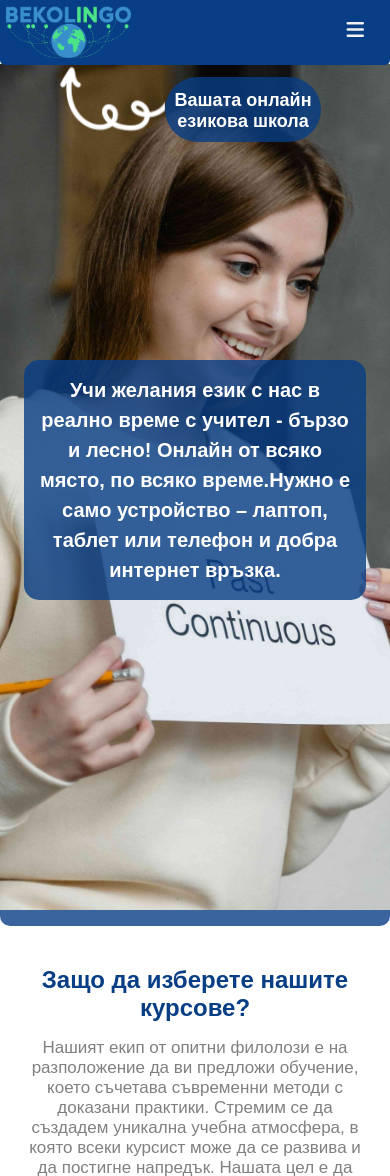
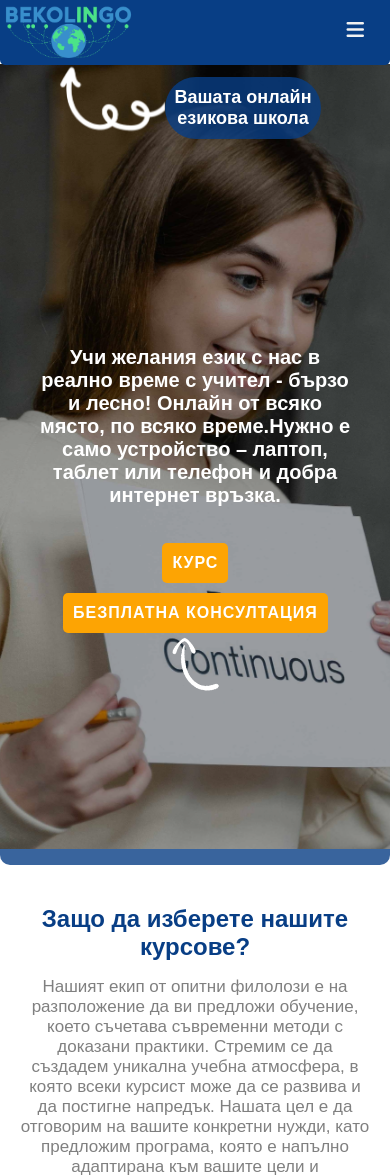
Before and after one commit to berkayhalil/Online_language_school, a PHP site: page / in a window 390 px wide. Shown: the top 1176 px of the page. Run offline with PHP 8.4, Linux system fonts and the light colour scheme; some libraries are stand-ins or nearby versions.

Commit message:
Add new images and update CSS for improved animations and responsiveness

```diff
--- a/css.folder/buttons.scss
+++ b/css.folder/buttons.scss
@@ -3,8 +3,21 @@ $speed: 0.5s;
 
 
 .course{
-  margin-left: 20px;
-width: 100px;
+  opacity:0;
+}
+.swiper-slide-active .course{
+  animation: fadeInUp 1s ease-out forwards;
+  animation-delay: 0.5s;
+  opacity: 0;
+  cursor: pointer;
+  display: flex;
+  width: 100px;
+  z-index: 2;
+  display: flex;
+}
+
+.dontDisplay{
+  display: none !important;
 }
 
 .btn-flip {
@@ -22,6 +35,7 @@ width: 100px;
   text-transform: uppercase;
   border-radius: 5px;
   font-weight: bold;
+  z-index: 1;
 
   &:hover {
     &:after {
@@ -69,28 +83,15 @@ width: 100px;
 
 @media screen and (max-width: 800px) {
   .btn-flip {
-    position: absolute;
-    right: 10px;
-    top: 120px;
-    outline: 0;
-    color: #fff;
-    line-height: 40px;
-    text-align: center;
-    letter-spacing: 1px;
-    display: inline-block;
-    text-decoration: none;
-    text-transform: uppercase;
-    font-size: 14px;
-
     &:hover {
       &:after {
         opacity: 1;
-        transform: translateY(0) rotateX(0);
+        transform: translateY(0); // Remove rotateX(0)
       }
 
       &:before {
         opacity: 0;
-        transform: translateY(50%) rotateX(90deg);
+        transform: translateY(50%); // Remove rotateX(90deg)
       }
     }
 
@@ -105,7 +106,7 @@ width: 100px;
       position: absolute;
       background: #fda403;
       content: attr(data-back);
-      transform: translateY(-50%) rotateX(90deg);
+      transform: translateY(-50%); // Remove rotateX(90deg)
     }
 
     &:before {
@@ -120,12 +121,16 @@ width: 100px;
       position: relative;
       background: #fda403;
       content: attr(data-front);
-      transform: translateY(0) rotateX(0);
+      transform: translateY(0); // Remove rotateX(0)
     }
   }
 
-  .btn-flip.course{
-    right: 13px;
-    top: 75px;
+  .course{
+    display: flex;
+    opacity: 100%;
+  }
+
+  .dontDisplay{
+    display: block !important;
   }
 }
--- a/css.folder/contact-form.css
+++ b/css.folder/contact-form.css
@@ -9,6 +9,7 @@
   max-width: calc(100vw - 40px);
   box-sizing: border-box;
   position: relative;
+  z-index: 2;
 }
 
 #contact_us {
@@ -96,7 +97,7 @@
   width: 100%;
   display: none;
   position: fixed;
-  z-index: 1;
+  z-index: 2;
   top: 0;
   left: 0;
   background-color: rgb(0, 0, 0);
--- a/css.folder/home-section.css
+++ b/css.folder/home-section.css
@@ -1,23 +1,25 @@
-
 .home-section {
   margin-top: 0;
   position: relative;
-  display: flex; /* Use Flexbox */
-  flex-direction: column; /* Stack items vertically */
-  justify-content: center; /* Center items vertically */
-  align-items: center; /* Center items horizontally */
-  text-align: center; /* Center text within the paragraph */
+  display: flex;
+  flex-direction: column;
+  justify-content: center;
+  align-items: center;
+  text-align: center;
   margin-top: 65px;
   scroll-margin-top: 65px;
-  /*background-image: url("../images/pexels-tima-miroshnichenko2-66714190.jpg"); /* Background image */
-  background-size: cover; /* Cover the entire section */
-  background-position: center; /* Center the image */
-  background-repeat: no-repeat; /* Prevent the image from repeating */
+  background-size: cover;
+  background-position: center;
+  background-repeat: no-repeat;
   border-bottom-left-radius: 10px;
   border-bottom-right-radius: 10px;
-  min-height: 70vh; /* Set a fixed height */
-  color: #ffffff; /* Set default text color to white for visibility */
+  min-height: 70vh;
+  color: #ffffff;
   border-bottom: 1rem solid var(--main-text-background-color);
+}
+
+#home-section-div {
+  display: none;
 }
 
 
@@ -53,36 +55,39 @@
   text-align: center;
 }
 
-#h-home {
-  position: absolute;
-  margin-bottom: -100px;
-  padding: 15px;
+.h-home2{
+  opacity: 0;
+}
+.swiper-slide-active .h-home2 {
+  margin-top: 100px;
+  z-index: 2;
   text-align: center;
-  color: var(--main-body-light-color);
-  background-color: var(--main-text-background-color);
-  border-radius: 15px;
-  max-width: 890px;
-  font-size: 20px;
-  line-height: 1.5;
-  font-weight: bold;
-  text-align: center;
+  max-width: 60%;
+  font-size: 21px;
+  animation: fadeInUp 1s ease-out forwards;
+  animation-delay: 0.5s;
+  opacity: 0;
 }
+
+
 
 #div-container-for-boxes {
   display: flex;
-  flex-direction: row; /* Stacks the boxes vertically */
-  gap: 100px; /* Adds space between the box elements */
+  flex-direction: row;
+  /* Stacks the boxes vertically */
+  gap: 100px;
+  /* Adds space between the box elements */
   margin-top: 20px;
   flex-wrap: wrap;
   justify-content: center;
   width: 70%;
 }
 
-.box{
+.box {
   background-color: #edf0f4;
   height: 290px;
   width: 250px;
-  display:flex;
+  display: flex;
   flex-direction: column;
   justify-content: flex-end;
   align-items: center;
@@ -91,27 +96,24 @@
   box-shadow: rgba(0, 0, 0, 0.35) 0px 5px 15px;
 }
 
-.box p{
+.box p {
   text-align: center;
   font-weight: bold;
   color: var(--main-body-dark-color);
 }
 
-.box-img{
+.box-img {
   width: 220px;
   height: 220px;
   margin-bottom: 17px;
   transition: transform .1s;
 }
 
-.box-img:hover{
+.box-img:hover {
   transform: scale(1.1);
 }
-.class-for-visibility{
-display: none;
-}
 
-.free-consultation{
+.free-consultation {
   text-align: left;
   color: var(--main-body-dark-color);
   font-weight: lighter;
@@ -122,72 +124,82 @@ display: none;
   line-height: 1.2;
 }
 
-#free-consultation-span{
-font-size: 25px;
-font-weight: bold;
-color:  var(--text-color);
-padding-bottom: 15px;
+#free-consultation-span {
+  font-size: 25px;
+  font-weight: bold;
+  color: var(--text-color);
+  padding-bottom: 15px;
 }
 
-#main-div-free-consultation{
-  position:absolute;
+#main-div-free-consultation {
+  position: absolute;
   bottom: 0;
   display: flex;
   align-items: center;
   justify-content: center;
   flex-direction: row;
   background: linear-gradient(90deg, rgb(8, 62, 133), rgba(0, 94, 128, 0.93));
-  padding-top:10px;
+  padding-top: 10px;
   padding-bottom: 10px;
   gap: 20px;
-  z-index: 3;
+  z-index: 1;
 }
 
-#require-consultation-btn-div{
+#require-consultation-btn-div {
   display: flex;
   flex-direction: row;
   justify-content: center;
 }
 
-#first-swiper-div #school{
+#first-swiper-div #school {
   opacity: 0;
   animation: fadeInUp 1s ease-out forwards;
   animation-delay: 0.5s;
 }
-#first-swiper-div #h-home{
-  opacity:0;
+
+#first-swiper-div #h-home {
+  opacity: 0;
   animation: fadeInUp 1s ease-out forwards;
   animation-delay: 0.5s;
 }
 
+#row-gif {
+  width: 70px;
+  transform: rotate(-80deg);
+}
+
+#row-gif2{
+  width: 70px;
+  transform: rotate(37deg);
+}
+
+#arrow-and-btn-div {
+  display: flex;
+  flex-direction: row;
+  justify-content: center;
+  align-items: center;
+  gap: 10px;
+}
+
+
 /*-----------------------SWIPER HOME SECTION-----------------------*/
 
-.swiper-home-section{
+.swiper-home-section {
   width: 100%;
   max-width: 2250px;
 }
 
-#swiper-color{
-  background-color: blue;
-  height: 100px;
-  width: 100px;
-}
-#swiper-color2{
-  background-color: red;
-  height: 100px;
-  width: 100px;
-}
-#home-section-swiper-board .swiper-slide{
+#home-section-swiper-board .swiper-slide {
   display: flex;
   flex-direction: column;
   justify-content: center;
   align-items: center;
   min-height: 91vh;
-  padding:0;
+  padding: 0;
   margin: 0;
 }
 
-#home-section-swiper-board{
+#home-section-swiper-board {
   overflow: hidden;
   display: flex;
   margin-top: 0;
@@ -270,55 +338,79 @@ padding-bottom: 15px;
 
 
 @media screen and (max-width: 800px) {
-  .home-section::after{
+  .home-section::after {
     display: block;
   }
+
   .home-section {
     display: flex;
     justify-content: center;
     text-align: center;
     margin-top: 64px;
-    background-image: url("../images/pexels-tima-miroshnichenko-66707978 (1).jpg");
-    min-height: 846px;
+    background-image: url("../images/pexels-tima-miroshnichenko-66707971 (1).jpg");
+    min-height: 93vh;
     background-size: cover;
   }
-  .home-section .board{
+
+  .home-section::before {
+    content: "";
+    position: absolute;
+    top: 0;
+    left: 0;
+    width: 100%;
+    height: 100%;
+    background: rgba(0, 0, 0, 0.333);
+    z-index: 0;
+  }
+
+  .home-section .board {
     display: none;
   }
-  .box{
+
+  .box {
     width: 100%;
   }
-  .box-img{
+
+  .box-img {
     width: 268px;
     height: 268px;
     margin-bottom: -20px;
   }
-  #quality-img{
+
+  #quality-img {
     margin-bottom: 30px;
     height: 190px;
     width: 190px;
   }
-  #div-container-for-boxes{
+
+  #div-container-for-boxes {
     width: 100%;
     gap: 70px;
   }
+
   .home-section::after {
     background-image: url("../images/long-black-curved-arrows2-set-260nw-2482787799.png");
     top: -25px;
     width: 120px;
     height: 120px;
     left: 45px;
+    z-index: 1;
   }
+
   #h-home {
+    margin-top: 120px;
     position: relative;
-    top: -65px;
     font-size: 20px;
+    padding: 20px;
+    border-radius: 10px;
     width: 80%;
     animation: fadeInUp 1s ease-out forwards;
+    z-index: 1;
   }
+
   #school {
     margin-top: -5px;
-    padding-top: 13px;
+    padding-top: 10px;
     padding-bottom: -10px;
     padding-left: 3px;
     padding-right: 3px;
@@ -327,19 +419,49 @@ padding-bottom: 15px;
     left: 165px;
     width: 150px;
     height: 52px;
-    z-index: 0;
+    z-index: 1;
     font-size: 18px;
     font-weight: bolder;
     text-align: center;
     animation: fadeInUp 2s ease-out forwards;
   }
 
-  #home-section-swiper-board{
+  #home-section-swiper-board {
     display: none;
   }
-  .class-for-visibility{
-    display: block;
+
+  #home-section-div{
+    display: flex;
+    flex-direction: column;
+    align-items: center;
+    justify-content: center;
   }
+
+  #btns-home-section{
+    display: flex;
+    flex-direction: column;
+    justify-content: center;
+    align-items: center;
+    gap: 10px;
+    opacity: 0;
+    animation: fadeInUp 1s ease-out forwards !important;
+  }
+
+  #gif-and-btn-div{
+    display: flex;
+    flex-direction: row;
+    align-items: center;
+    justify-content: center;
+  }
+
+  #row-gif2{
+    display: flex;
+    width: 40px;
+    z-index: 2;
+  }
+
+
+
 }
 
 /*animation*/
--- a/css.folder/styles.css
+++ b/css.folder/styles.css
@@ -13,8 +13,22 @@
 @import 'english-courses.css';
 @import 'faq-section.css';
 .course {
-  margin-left: 20px;
+  opacity: 0;
+}
+
+.swiper-slide-active .course {
+  animation: fadeInUp 1s ease-out forwards;
+  animation-delay: 0.5s;
+  opacity: 0;
+  cursor: pointer;
+  display: flex;
   width: 100px;
+  z-index: 2;
+  display: flex;
+}
+
+.dontDisplay {
+  display: none !important;
 }
 
 .btn-flip {
@@ -32,6 +46,7 @@
   text-transform: uppercase;
   border-radius: 5px;
   font-weight: bold;
+  z-index: 1;
 }
 .btn-flip:hover:after {
   opacity: 1;
@@ -72,27 +87,13 @@
 }
 
 @media screen and (max-width: 800px) {
-  .btn-flip {
-    position: absolute;
-    right: 10px;
-    top: 120px;
-    outline: 0;
-    color: #fff;
-    line-height: 40px;
-    text-align: center;
-    letter-spacing: 1px;
-    display: inline-block;
-    text-decoration: none;
-    text-transform: uppercase;
-    font-size: 14px;
-  }
   .btn-flip:hover:after {
     opacity: 1;
-    transform: translateY(0) rotateX(0);
+    transform: translateY(0);
   }
   .btn-flip:hover:before {
     opacity: 0;
-    transform: translateY(50%) rotateX(90deg);
+    transform: translateY(50%);
   }
   .btn-flip:after {
     top: 0;
@@ -105,7 +106,7 @@
     position: absolute;
     background: #fda403;
     content: attr(data-back);
-    transform: translateY(-50%) rotateX(90deg);
+    transform: translateY(-50%);
   }
   .btn-flip:before {
     top: 0;
@@ -119,11 +120,14 @@
     position: relative;
     background: #fda403;
     content: attr(data-front);
-    transform: translateY(0) rotateX(0);
+    transform: translateY(0);
   }
-  .btn-flip.course {
-    right: 13px;
-    top: 75px;
+  .course {
+    display: flex;
+    opacity: 100%;
+  }
+  .dontDisplay {
+    display: block !important;
   }
 }
 :root {
--- a/index.php
+++ b/index.php
@@ -31,18 +31,29 @@
     <main>
         <section class="home-section" id="home">
 
-            <!-- <a onclick="addSelectToContactForm(event); openContactForm();" class="btn-flip course" data-back="Заяви"
-                data-front="Курс"></a>
-            <a onclick="openContactForm()" class="btn-flip" data-back="Заяви" data-front="Безплатна консултация"></a>
--->
-
-            <h2 id="school" class="class-for-visibility">
+            <div id="home-section-div">
+                <h2 id="school" class="dontDisplay">
                     Вашата онлайн езикова школа
                 </h2>
-            <h1 id="h-home" class="class-for-visibility">Учи желания език с нас в реално време с учител - бързо и лесно!
+                <h1 id="h-home" class="dontDisplay">Учи желания език с нас в реално време с учител - бързо и лесно!
                     Онлайн от всяко място, по всяко време.Нужно е само устройство – лаптоп, таблет или телефон и добра
                     интернет връзка.
                 </h1>
+                <div id="btns-home-section">
+
+                    <div id="gif-and-btn-div">
+                        <a onclick="addSelectToContactForm(event); openContactForm();" class="btn-flip course "
+                            data-back="Заяви" data-front="Курс"></a>
+                    </div>
+
+                    <div id="gif-and-btn-div2">
+                        <a onclick="openContactForm()" class="btn-flip dontDisplay" data-back="Заяви"
+                            data-front="Безплатна консултация"></a>
+                        <img id="row-gif" src="images\Arrow Type Sticker (1).gif" alt="Animated GIF">
+                    </div>
+
+                </div>
+            </div>
 
 
             <div id="myOverlay" class="overlay">
@@ -63,17 +74,34 @@
                             <h2 id="school">
                                 Вашата онлайн езикова школа
                             </h2>
-                            <h1 id="h-home">Учи желания език с нас в реално време с учител - бързо и лесно! Онлайн от
-                                всяко място, по
-                                всяко време.
-                                Нужно е само устройство – лаптоп, таблет или телефон и добра интернет връзка.
+                            <h1 class="h-home2">Учeте желания език с нас в реално време с учител - лесно, удобно и
+                                ефективно! ОНЛАЙН от всяко място, по всяко време.
+                                Нужно е само устройство – лаптоп, таблет или телефон и стабилна интернет връзка.
+                            </h1>
                             <a onclick="addSelectToContactForm(event); openContactForm();" class="btn-flip course"
                                 data-back="Заяви" data-front="Курс"></a>
-                            </h1>
                         </div>
 
-                        <div class="swiper-slide">
-                            <div id="swiper-color2"></div>
+                        <div id="second-swiper-div" class="swiper-slide">
+                            <h2 class="h-home2">
+                                Нашите квалифицирани преподаватели ще ти помогнат да овладееш
+                                езика уверено и ефективно. Независимо дали си начинаещ или искаш
+                                да надградиш знанията си, ние ще ти осигурим подкрепа и мотивация
+                                на всяка стъпка от пътя!
+                            </h2>
+                            <a onclick="addSelectToContactForm(event); openContactForm();" class="btn-flip course"
+                                data-back="Заяви" data-front="Курс"></a>
+                        </div>
+
+                        <div id="third-swiper-div" class="swiper-slide">
+                            <h2 class="h-home2">
+                                Персонализирано обучение, съобразено с твоите нужди<br>
+                                Практически насочени уроци с опитни преподаватели <br>
+                                Гъвкав график, който се адаптира към теб <br>
+                                Онлайн обучение с лесен достъп отвсякъде <br>
+                            </h2>
+                            <a onclick="addSelectToContactForm(event); openContactForm();" class="btn-flip course"
+                                data-back="Заяви" data-front="Курс"></a>
                         </div>
                     </div>
                     <div class="swiper-pagination"></div>
@@ -90,9 +118,15 @@
                         проверка с индивидуален онлайн тест, воден от преподавател. Така ще намерим най-подходящия
                         курс за вас, за да започнете обучението с увереност.
                     </div>
+
+                    <div id="arrow-and-btn-div">
                         <div id="require-consultation-btn-div">
                             <a onclick="openContactForm()" class="btn-flip" data-back="Заяви"
                                 data-front="Безплатна консултация"></a>
+                        </div>
+                        <div>
+                            <img id="row-gif2" src="images\Look Click Sticker (1).gif" alt="Animated GIF">
+                        </div>
                     </div>
                 </div>
 
--- a/js.folder/swiper-home-section.js
+++ b/js.folder/swiper-home-section.js
@@ -1,10 +1,11 @@
 const swiper1 = new Swiper('.swiper-home-section', {
   loop: true,
-  /*autoplay: {
+
+  autoplay: {
     delay:  9000,
     disableOnInteraction: false,
   },
-  speed: 800,*/
+  speed: 1000,
   pagination: {
     el: '.swiper-pagination',
     clickable: true,
```
Also changed, not shown: other parts of css.folder/home-section.css (+68 -11 lines), images/Arrow Type Sticker (1).gif (added), images/Look Click Sticker (1).gif (added), images/aed51d5081a379ffface69558d8c665e.jpg (added), images/pexels-photo-21070601.jpg (deleted), images/pexels-pixabay-247819 (1).jpg (added), images/pexels-pixabay-261579.jpg (added), images/pexels-pixabay-301920.jpg (added), images/pexels-rafael-cosquiere-1059286-2041540.jpg (added), images/pexels-tima-miroshnichenko-66707971 (1).jpg (added), 1 other file. Lines whose indentation alone changed are shown as unchanged.
